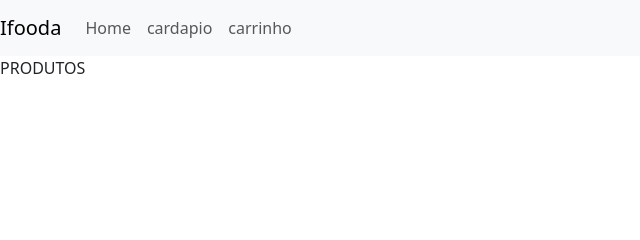
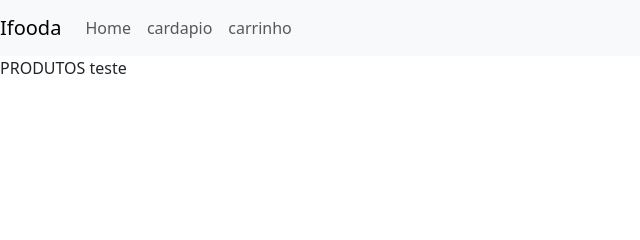
Before and after one commit to RichardElias19/CARDAPIO, a website: page index.html in a window 1280 px wide. Shown: the top 240 px of the page, 0-640 px from the left. Drawn offline with nearby package versions, Linux system fonts and the light colour scheme.

Commit message:
Update index.html

```diff
--- a/index.html
+++ b/index.html
@@ -37,7 +37,7 @@
 
     </header>
     <main>
-        <p>PRODUTOS</p>
+        <p>PRODUTOS teste</p>
     </main>
     <footer class="text-center py-3">
         <div>
```
